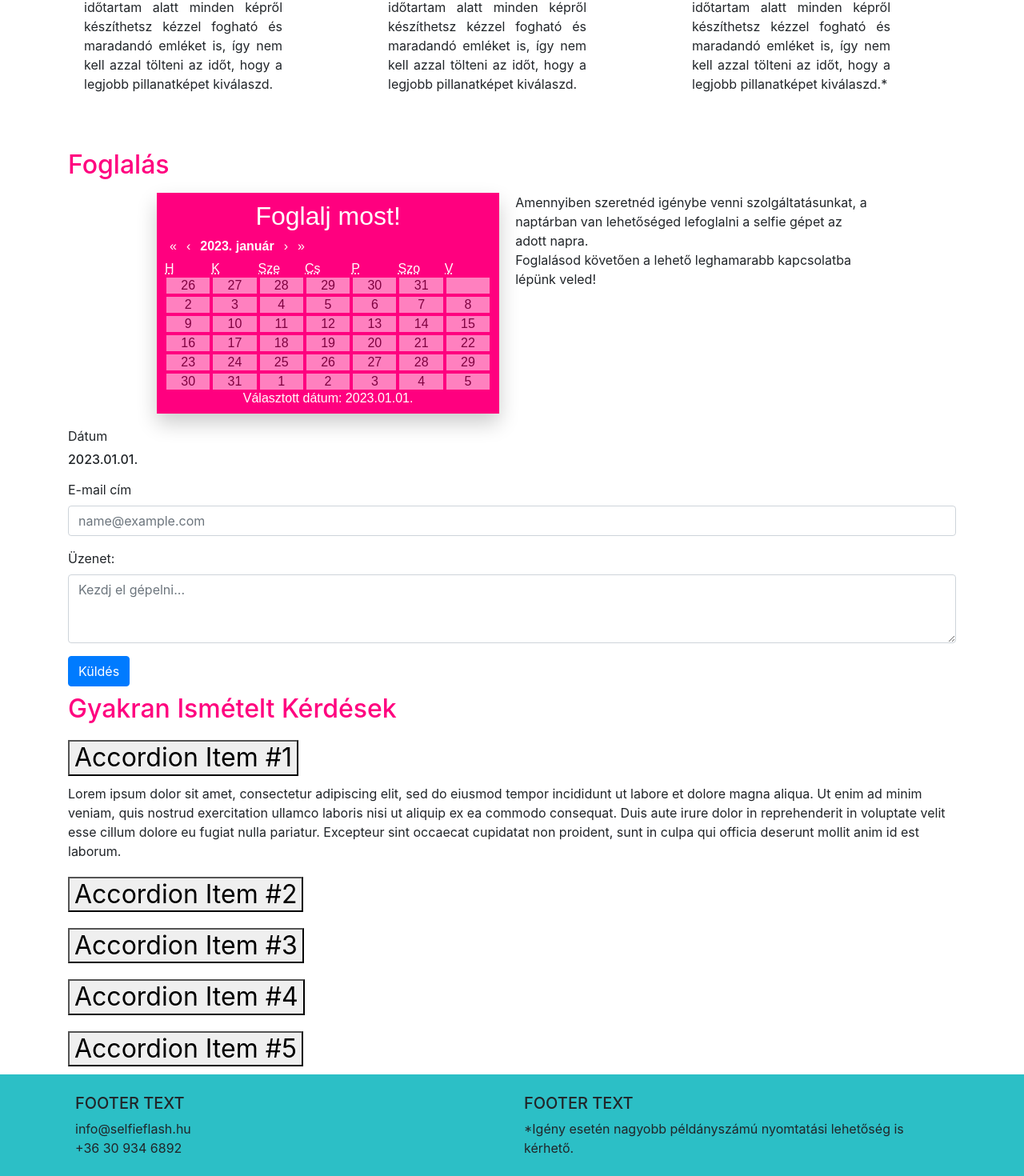
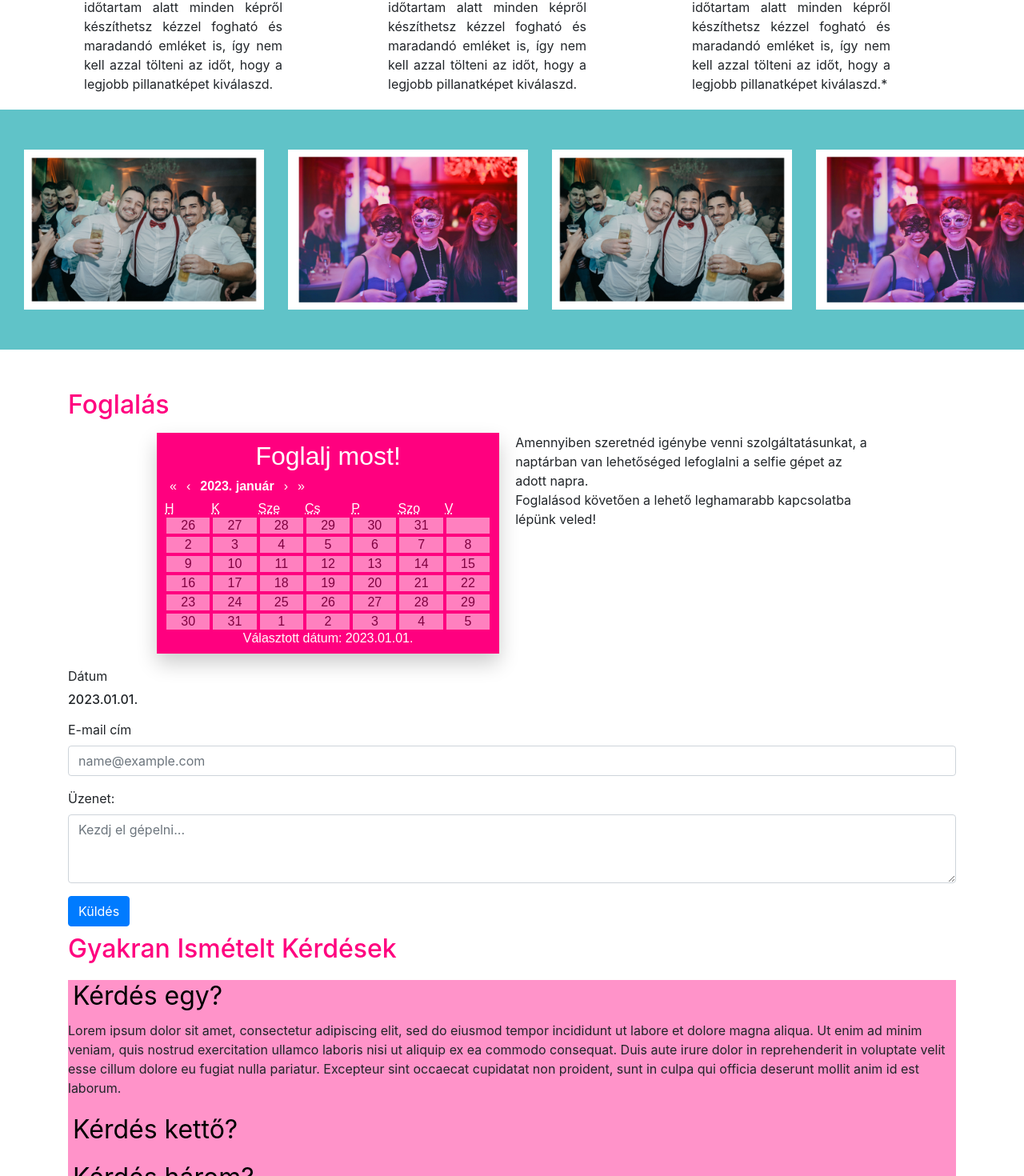
Before and after one commit to Viserya11/selfieflash, a React (Create React App) app: page / in a window 1280 px wide. Shown: the part 1698-3168 px from the top of the page at 80% size. Built offline with nearby package versions, Linux system fonts and the light colour scheme.

Commit message:
structure

```diff
--- a/src/App.js
+++ b/src/App.js
@@ -13,6 +13,7 @@ import Index from "./components/scrollup";
 import ScrollUp from "./components/scrollup";
 import PhotoBreak from "./components/photobreak";
 import FAQ from "./components/faq";
+import Break from "./components/break";
 
 
 function App() {
@@ -25,7 +26,7 @@ function App() {
       <PhotoBreak/>
       <Borders/>
       <Packages />
-
+      <Break/>
       <Reservation/>
       <FAQ/>
       <Footer/>
--- /dev/null
+++ b/src/components/break.jsx
@@ -0,0 +1,11 @@
+import React from 'react'
+import photo2 from './photo2.jpg'
+import photo3 from './photo3.jpg'
+
+export default function Break() {
+  return (
+    <div className='break'><div className='photoflex'> <img src={photo2} alt="photo2" />
+    <img src={photo3} alt="photo3" /> <img src={photo2} alt="photo2" />
+    <img src={photo3} alt="photo3" /></div></div>
+  )
+}
--- a/src/components/faq.jsx
+++ b/src/components/faq.jsx
@@ -5,11 +5,11 @@ import Accordion from 'react-bootstrap/Accordion';
 
 export default function FAQ() {
   return (
-    <Container id="faq">
+    <Container>
         <h2>Gyakran Ismételt Kérdések</h2>
-        <Accordion defaultActiveKey="0">
-      <Accordion.Item eventKey="0">
-        <Accordion.Header>Accordion Item #1</Accordion.Header>
+        <Accordion id="faq" defaultActiveKey="0">
+      <Accordion.Item id='faquestion' eventKey="0">
+        <Accordion.Header>Kérdés egy?</Accordion.Header>
         <Accordion.Body>
           Lorem ipsum dolor sit amet, consectetur adipiscing elit, sed do
           eiusmod tempor incididunt ut labore et dolore magna aliqua. Ut enim ad
@@ -21,7 +21,7 @@ export default function FAQ() {
         </Accordion.Body>
       </Accordion.Item>
       <Accordion.Item eventKey="1">
-        <Accordion.Header>Accordion Item #2</Accordion.Header>
+        <Accordion.Header>Kérdés kettő?</Accordion.Header>
         <Accordion.Body>
           Lorem ipsum dolor sit amet, consectetur adipiscing elit, sed do
           eiusmod tempor incididunt ut labore et dolore magna aliqua. Ut enim ad
@@ -33,7 +33,7 @@ export default function FAQ() {
         </Accordion.Body>
       </Accordion.Item>
       <Accordion.Item eventKey="2">
-        <Accordion.Header>Accordion Item #3</Accordion.Header>
+        <Accordion.Header>Kérdés három?</Accordion.Header>
         <Accordion.Body>
           Lorem ipsum dolor sit amet, consectetur adipiscing elit, sed do
           eiusmod tempor incididunt ut labore et dolore magna aliqua. Ut enim ad
@@ -45,7 +45,7 @@ export default function FAQ() {
         </Accordion.Body>
       </Accordion.Item>
       <Accordion.Item eventKey="3">
-        <Accordion.Header>Accordion Item #4</Accordion.Header>
+        <Accordion.Header>Kérdés négy?</Accordion.Header>
         <Accordion.Body>
           Lorem ipsum dolor sit amet, consectetur adipiscing elit, sed do
           eiusmod tempor incididunt ut labore et dolore magna aliqua. Ut enim ad
@@ -57,7 +57,7 @@ export default function FAQ() {
         </Accordion.Body>
       </Accordion.Item>
       <Accordion.Item eventKey="4">
-        <Accordion.Header>Accordion Item #5</Accordion.Header>
+        <Accordion.Header>Kérdés öt?</Accordion.Header>
         <Accordion.Body>
           Lorem ipsum dolor sit amet, consectetur adipiscing elit, sed do
           eiusmod tempor incididunt ut labore et dolore magna aliqua. Ut enim ad
--- a/src/style.css
+++ b/src/style.css
@@ -8,13 +8,11 @@ body {
 
 .navbar {
   background-color: #2cbfc6;
-
 }
 
-.navbar-light .navbar-brand{
-  color:#ffffff
+.navbar-light .navbar-brand {
+  color: #ffffff;
 }
-
 
 .jumbo {
   background-color: rgb(222, 222, 222);
@@ -41,18 +39,17 @@ h2 {
   max-width: 400px;
 }
 
-.carouselitem img{
+.carouselitem img {
   max-width: 400px;
   margin: 0 auto;
 }
 
 .jumbo {
- background-color:#2cbfc6;
+  background-color: #2cbfc6;
   position: relative;
 }
 
-.jumbo img{
-
+.jumbo img {
 }
 
 .jumbotext {
@@ -182,7 +179,6 @@ button.react-calendar__navigation__arrow.react-calendar__navigation__prev2-butto
   color: #ffffff !important;
 }
 
-
 .flexreserv {
   max-width: 80%;
   display: flex;
@@ -229,7 +225,7 @@ button.react-calendar__navigation__arrow.react-calendar__navigation__prev2-butto
   width: "50px";
   font-size: "50px";
   border-radius: 50%;
-    background-color:#ff007f;
+  background-color: #ff007f;
   color: #ffffff;
   border: 0px solid black;
   line-height: 2px;
@@ -253,7 +249,6 @@ button.react-calendar__navigation__arrow.react-calendar__navigation__prev2-butto
   gap: 1rem;
   width: 100%;
   margin: 10px auto;
-
 }
 
 .photobreak {
@@ -274,7 +269,39 @@ button.react-calendar__navigation__arrow.react-calendar__navigation__prev2-butto
   display: flex;
 }
 
+.break {
+  height: 300px;
+  background-color: #60c3c8;
+  width: 100%;
+  margin-bottom: 2rem;
+}
+
+.break img {
+  width: 300px;
+  height: auto;
+  padding-top: 50px;
+  margin-left: 30px;
+}
+
+
+#faq {
+  background-color: #ff93c9;
+  margin-bottom: 3rem;
+}
+
+button.accordion-button.collapsed {
+  bottom: 0;
+  background-color: transparent;
+  border: 0px solid black;
+}
+
+button.accordion-button {
+  background-color: transparent;
+  border: 0px solid black;
+}
 
 @media screen and (max-width: 380px) {
-  .scrollup {display: none;}
+  .scrollup {
+    display: none;
   }
+}
```
Lines whose indentation alone changed are shown as unchanged.
